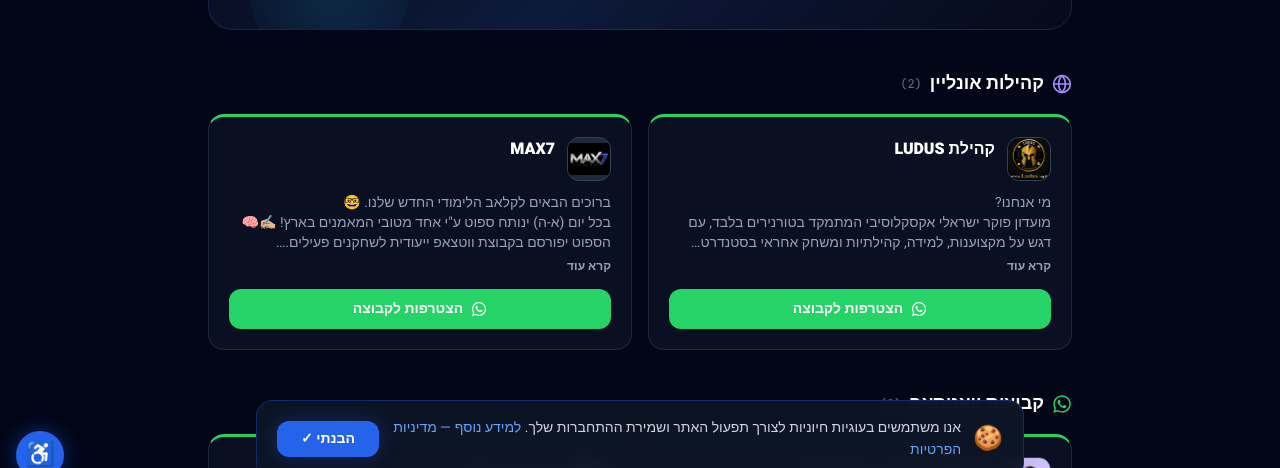
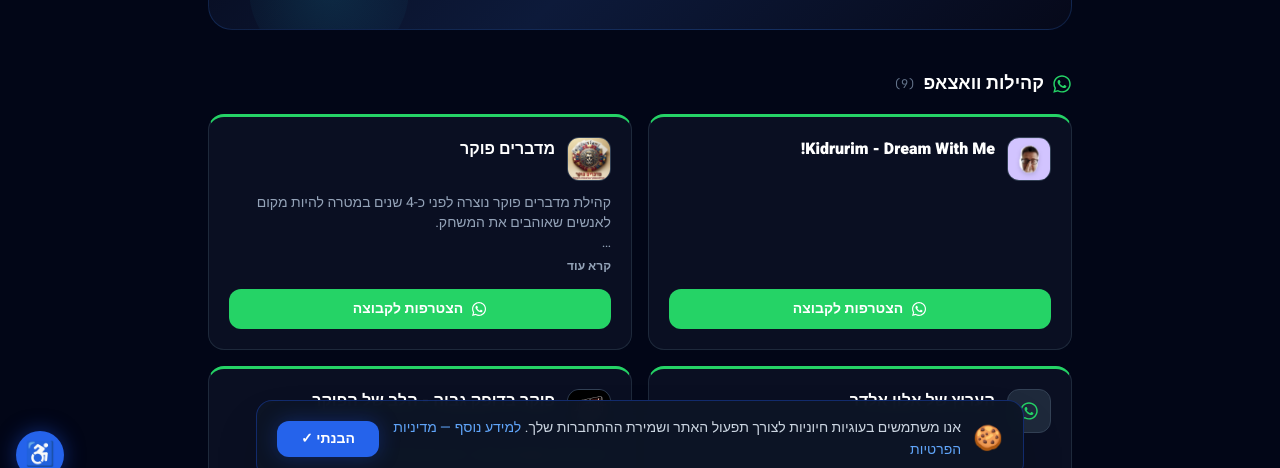
Before and after one commit to igorshlepchenko-gif/pokerisrael, a React (Vite) app in the folder client/: page /communities in a window 1280 px wide. Shown: the part 305-773 px from the top of the page. Built offline with nearby package versions, Linux system fonts and the light colour scheme; no server answers; the HTML template or start-up script is replaced by a standard one.

Commit message:
Rename WhatsApp community section headers, move online section below it

```diff
--- a/client/src/pages/Communities.jsx
+++ b/client/src/pages/Communities.jsx
@@ -45,7 +45,7 @@ function GlobeIcon(props) {
 
 const CATEGORY_META = {
   online: {
-    title: 'קהילות אונליין',
+    title: 'קהילות וואצאפ אונליין',
     Icon: GlobeIcon,
     color: '#a78bfa',
   },
@@ -53,7 +53,7 @@ const CATEGORY_META = {
 
 const TYPE_META = {
   whatsapp: {
-    title: 'קבוצות וואטסאפ',
+    title: 'קהילות וואצאפ',
     Icon: WhatsappIcon,
     color: '#25D366',
     cta: 'הצטרפות לקבוצה',
@@ -231,8 +231,8 @@ export default function Communities() {
           </div>
         ) : (
           <>
+            <CommunitySection type="whatsapp" communities={shuffled} />
             <CommunityCategorySection category="online" communities={shuffled} />
-            <CommunitySection type="whatsapp" communities={shuffled} />
             <CommunitySection type="telegram" communities={shuffled} />
             <CommunitySection type="facebook" communities={shuffled} />
             <CommunitySection type="youtube" communities={shuffled} />
```
